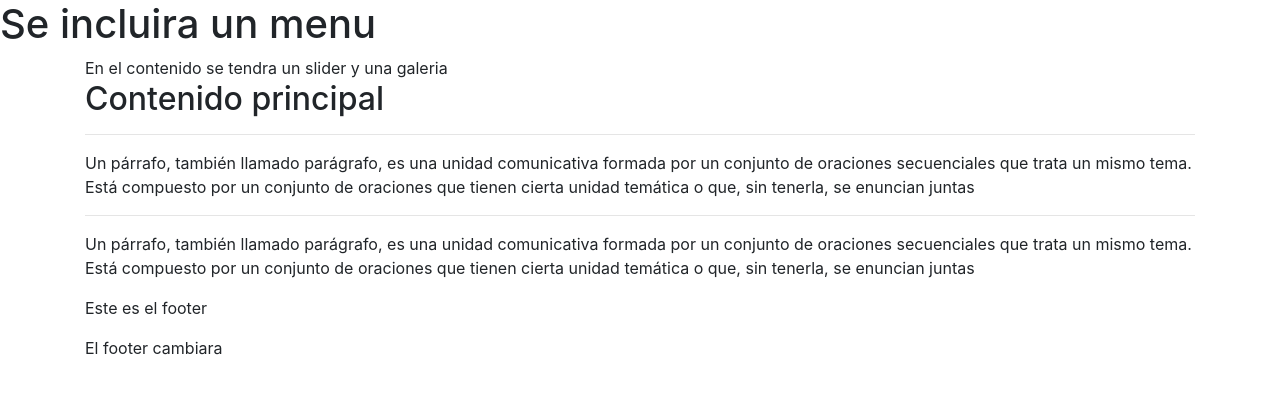
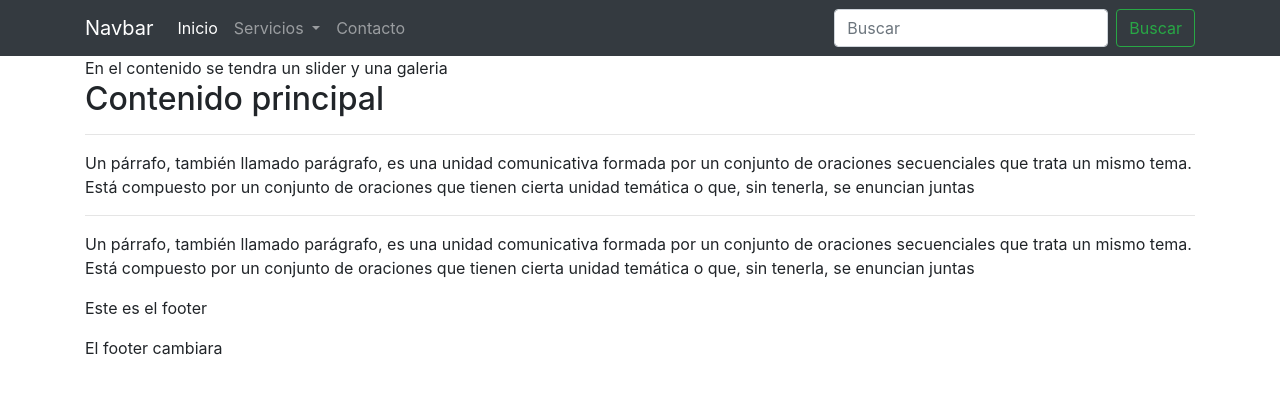
Before and after one commit to WiliamsPerez/ProyectoColaborativo, a plain HTML site: page index.html in a window 1280 px wide. Drawn offline with nearby package versions, Linux system fonts and the light colour scheme.

Commit message:
Crea navbar

```diff
--- a/index.html
+++ b/index.html
@@ -9,7 +9,40 @@
 </head>
 <body>
     <header>
-       <h1>Se incluira un menu </h1>
+       <nav class="navbar navbar-expand-lg navbar-dark bg-dark">
+       <div class="container">
+         <a class="navbar-brand" href="#">Navbar</a>
+        <button class="navbar-toggler" type="button" data-toggle="collapse" data-target="#navbarSupportedContent" aria-controls="navbarSupportedContent" aria-expanded="false" aria-label="Toggle navigation">
+            <span class="navbar-toggler-icon"></span>
+        </button>
+
+  <div class="collapse navbar-collapse" id="navbarSupportedContent">
+    <ul class="navbar-nav mr-auto">
+      <li class="nav-item active">
+        <a class="nav-link" href="#">Inicio <span class="sr-only">(current)</span></a>
+      </li>
+
+      <li class="nav-item dropdown">
+        <a class="nav-link dropdown-toggle" href="#" id="navbarDropdown" role="button" data-toggle="dropdown" aria-haspopup="true" aria-expanded="false">
+          Servicios
+        </a>
+        <div class="dropdown-menu" aria-labelledby="navbarDropdown">
+          <a class="dropdown-item" href="#">Desarrollo Web </a>
+          <a class="dropdown-item" href="#">Desarrollo Movil</a>
+          <div class="dropdown-divider"></div>
+          <a class="dropdown-item" href="#">Redes</a>
+        </div>
+      </li>
+      <li class="nav-item">
+        <a class="nav-link" href="#">Contacto</a>
+      </li>
+    </ul>
+    <form class="form-inline my-2 my-lg-0">
+      <input class="form-control mr-sm-2" type="search" placeholder="Buscar" aria-label="Search">
+      <button class="btn btn-outline-success my-2 my-sm-0" type="submit">Buscar</button>
+    </form>
+  </div>
+</nav>
     </header>
     <main class="container">
         En el contenido se tendra un slider y una galeria
```
